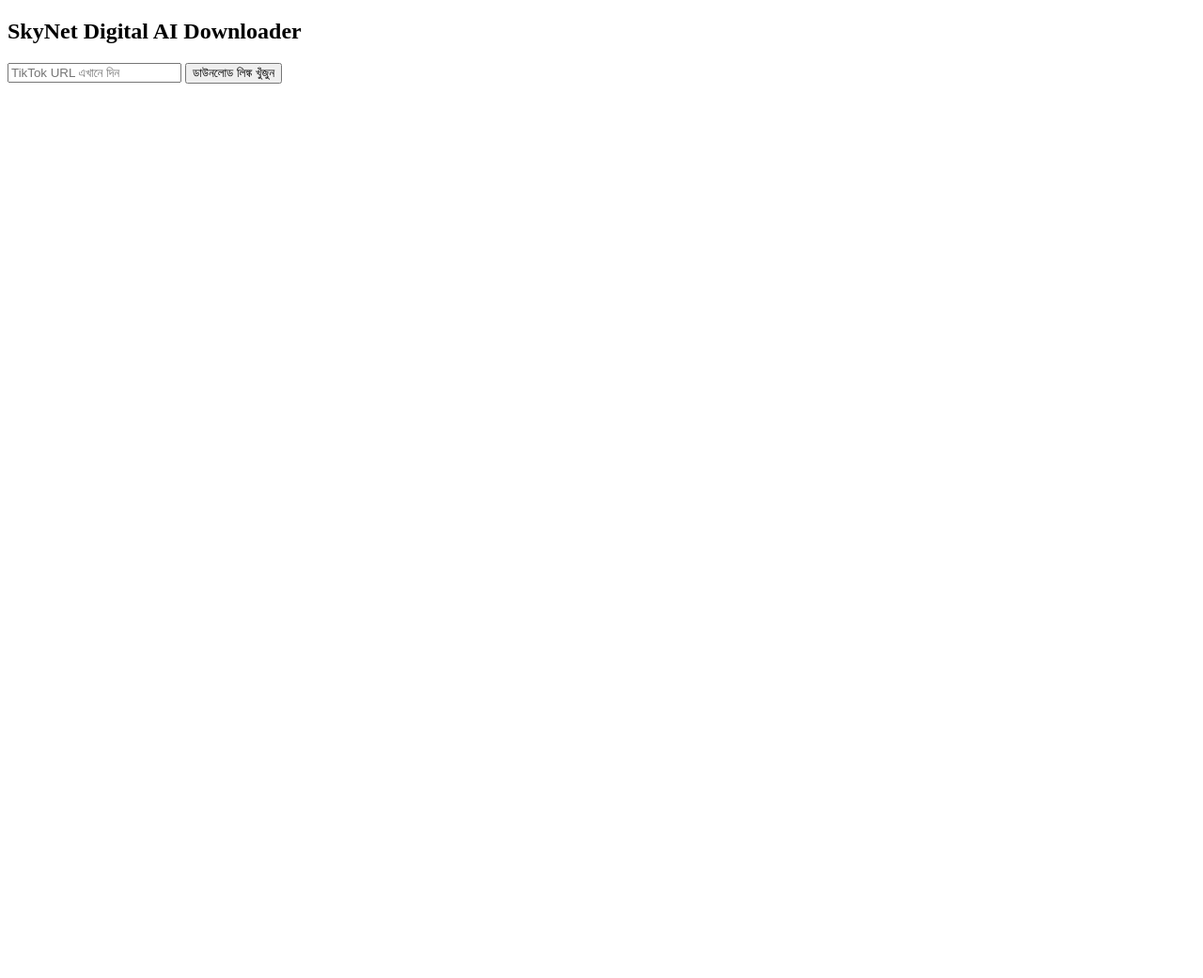
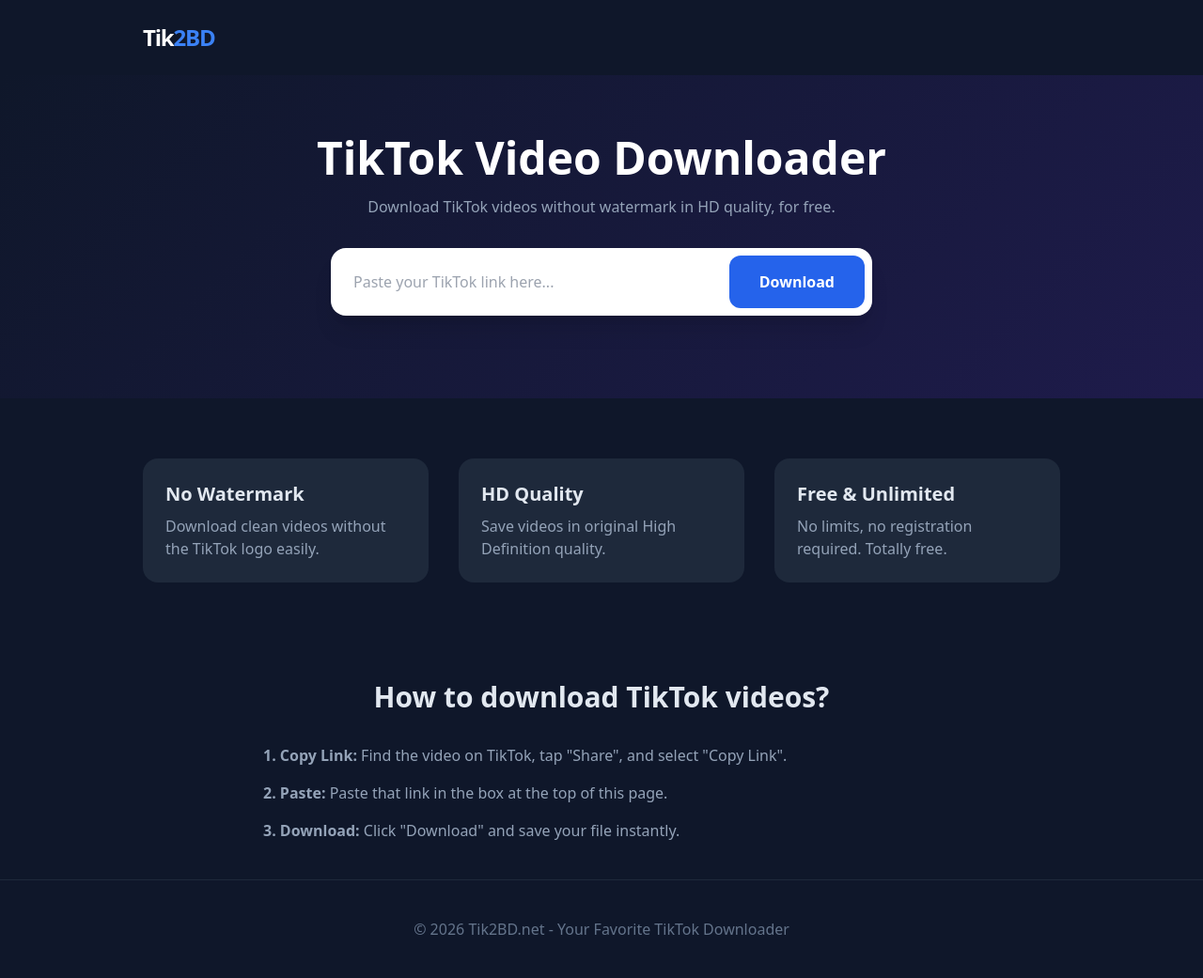
Before and after one commit to akash00785/tiktok-downloader, a Flask app: page / in a window 1280 px wide. Shown: the whole page at 94% size. Before the commit the page ends 89 px from the top, so only its background shows below. Run offline with Flask 3, Linux system fonts and the light colour scheme; some libraries are stand-ins or nearby versions.

Commit message:
Update index.html

```diff
--- a/templates/index.html
+++ b/templates/index.html
@@ -1,39 +1,79 @@
 <!DOCTYPE html>
-<html lang="bn">
+<html lang="en">
 <head>
     <meta charset="UTF-8">
-    <title>SkyNet Digital AI Downloader</title>
+    <meta name="viewport" content="width=device-width, initial-scale=1.0">
+    <title>Tik2BD - TikTok Video Downloader No Watermark</title>
+    <script src="https://cdn.tailwindcss.com"></script>
+    <style>
+        .hero-bg { background: linear-gradient(135deg, #0f172a 0%, #1e1b4b 100%); }
+    </style>
 </head>
-<body>
-    <h2>SkyNet Digital AI Downloader</h2>
-    <input type="text" id="urlInput" placeholder="TikTok URL এখানে দিন">
-    <button onclick="downloadVideo()">ডাউনলোড লিঙ্ক খুঁজুন</button>
-    <p id="result"></p>
+<body class="bg-slate-900 text-slate-200">
+
+    <nav class="p-6 flex justify-between items-center max-w-5xl mx-auto">
+        <div class="text-2xl font-bold text-white tracking-tighter">Tik<span class="text-blue-500">2BD</span></div>
+    </nav>
+
+    <section class="hero-bg py-16 px-4 text-center">
+        <h1 class="text-4xl md:text-5xl font-extrabold text-white mb-4">TikTok Video Downloader</h1>
+        <p class="text-slate-400 mb-8">Download TikTok videos without watermark in HD quality, for free.</p>
+
+        <div class="max-w-xl mx-auto bg-white p-2 rounded-2xl shadow-xl flex flex-col md:flex-row">
+            <input type="text" id="urlInput" placeholder="Paste your TikTok link here..."
+                   class="w-full p-4 rounded-xl text-slate-900 outline-none">
+            <button onclick="downloadVideo()" id="downloadBtn"
+                    class="bg-blue-600 hover:bg-blue-700 text-white font-bold py-4 px-8 rounded-xl transition mt-2 md:mt-0">
+                Download
+            </button>
+        </div>
+        <div id="result" class="mt-6 font-semibold"></div>
+    </section>
+
+    <section class="max-w-5xl mx-auto py-16 px-6 grid md:grid-cols-3 gap-8">
+        <div class="p-6 bg-slate-800 rounded-2xl">
+            <h3 class="text-xl font-bold mb-2">No Watermark</h3>
+            <p class="text-slate-400">Download clean videos without the TikTok logo easily.</p>
+        </div>
+        <div class="p-6 bg-slate-800 rounded-2xl">
+            <h3 class="text-xl font-bold mb-2">HD Quality</h3>
+            <p class="text-slate-400">Save videos in original High Definition quality.</p>
+        </div>
+        <div class="p-6 bg-slate-800 rounded-2xl">
+            <h3 class="text-xl font-bold mb-2">Free & Unlimited</h3>
+            <p class="text-slate-400">No limits, no registration required. Totally free.</p>
+        </div>
+    </section>
+
+    <section class="max-w-3xl mx-auto py-10 px-6">
+        <h2 class="text-3xl font-bold mb-8 text-center">How to download TikTok videos?</h2>
+        <div class="space-y-4 text-slate-400">
+            <p><strong>1. Copy Link:</strong> Find the video on TikTok, tap "Share", and select "Copy Link".</p>
+            <p><strong>2. Paste:</strong> Paste that link in the box at the top of this page.</p>
+            <p><strong>3. Download:</strong> Click "Download" and save your file instantly.</p>
+        </div>
+    </section>
+
+    <footer class="text-center py-10 text-slate-500 border-t border-slate-800">
+        &copy; 2026 Tik2BD.net - Your Favorite TikTok Downloader
+    </footer>
 
     <script>
         async function downloadVideo() {
             const url = document.getElementById('urlInput').value;
             const result = document.getElementById('result');
-
-            result.innerText = "ডাউনলোড লিঙ্ক তৈরি হচ্ছে, অনুগ্রহ করে অপেক্ষা করুন...";
-
+            const btn = document.getElementById('downloadBtn');
+            if(!url) { alert("Please enter a link!"); return; }
+            btn.disabled = true; btn.innerText = "Processing...";
             try {
-                const response = await fetch('/download', {
-                    method: 'POST',
-                    headers: { 'Content-Type': 'application/json' },
-                    body: JSON.stringify({ url: url })
-                });
-
+                const response = await fetch('/download', { method: 'POST', headers: {'Content-Type': 'application/json'}, body: JSON.stringify({ url: url }) });
                 const data = await response.json();
-
-                if (data.success && data.url) {
-                    result.innerHTML = `<a href="${data.url}" target="_blank">ভিডিও ডাউনলোড করতে এখানে ক্লিক করুন</a>`;
+                if (data.success) {
+                    result.innerHTML = `<a href="${data.url}" target="_blank" class="text-blue-400 underline font-bold text-lg">Click here to save video</a>`;
                 } else {
-                    result.innerText = "এরর: ভিডিও লিঙ্ক খুঁজে পাওয়া যায়নি।";
+                    result.innerText = "Error: Could not find video. Please check the link.";
                 }
-            } catch (err) {
-                result.innerText = "এরর: সার্ভারে সমস্যা হয়েছে।";
-            }
+            } catch (err) { result.innerText = "Server error!"; } finally { btn.disabled = false; btn.innerText = "Download"; }
         }
     </script>
 </body>
```
